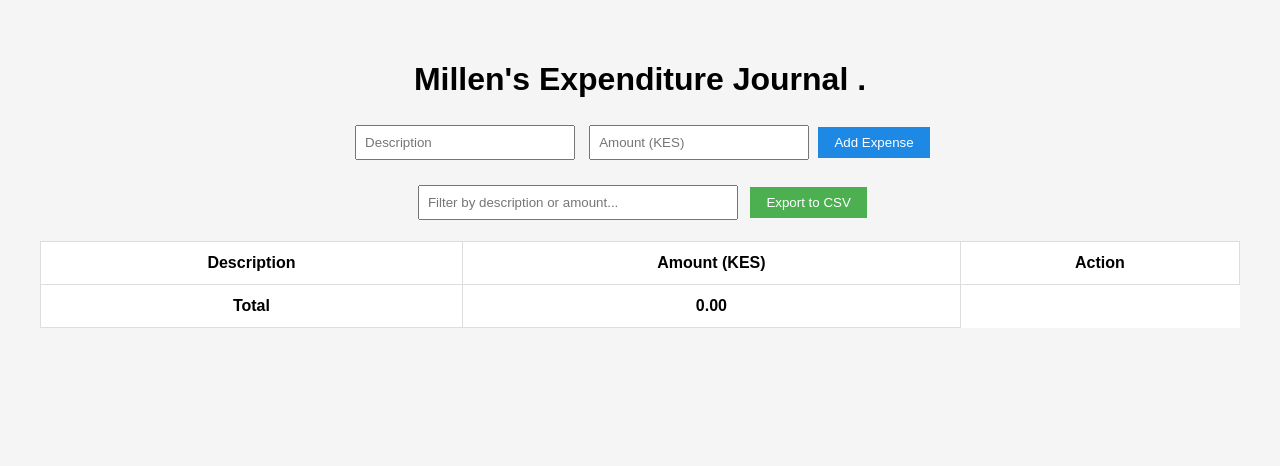
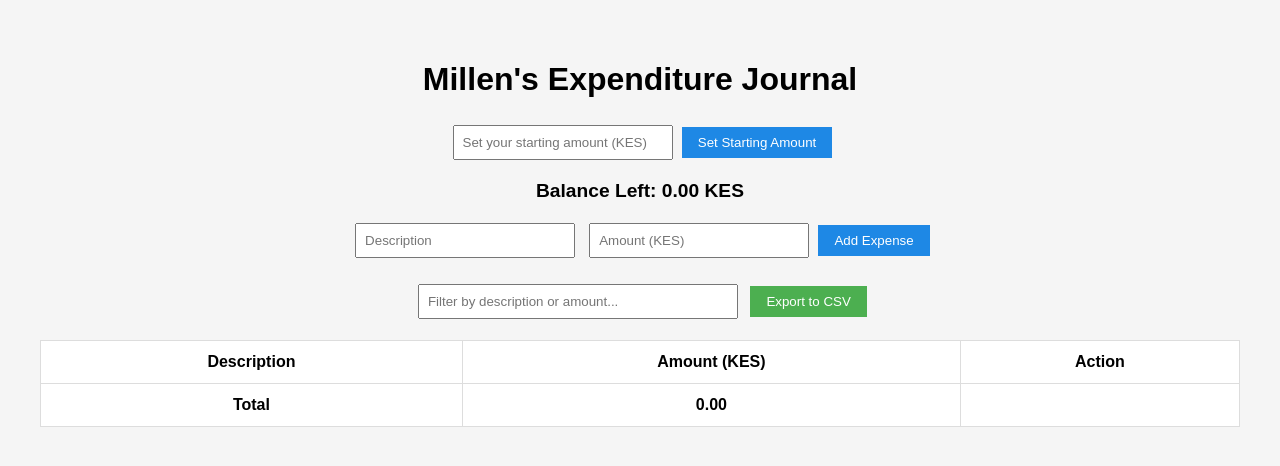
Before and after one commit to millen-morn23/expenditure-journal, a plain HTML site: page index.html in a window 1280 px wide. Drawn offline with Linux system fonts and the light colour scheme.

Commit message:
initial commits

```diff
--- a/index.html
+++ b/index.html
@@ -8,7 +8,14 @@
 </head>
 <body>
 
-  <h1>Millen's Expenditure Journal . </h1>
+  <h1>Millen's Expenditure Journal</h1>
+
+  <div class="budget-start">
+    <input type="number" id="start-amount" placeholder="Set your starting amount (KES)" />
+    <button id="start-amount-btn">Set Starting Amount</button>
+  </div>
+
+  <p id="balance-display"><strong>Balance Left:</strong> 0 KES</p>
 
   <form id="expense-form">
     <input type="text" id="desc" placeholder="Description" required>
@@ -34,6 +41,7 @@
       <tr>
         <td><strong>Total</strong></td>
         <td id="total">0</td>
+        <td></td>
       </tr>
     </tfoot>
   </table>
--- a/scripts/expenditure.js
+++ b/scripts/expenditure.js
@@ -6,8 +6,21 @@ document.addEventListener("DOMContentLoaded", () => {
     const totalDisplay = document.getElementById("total");
     const searchInput = document.getElementById("search");
     const exportBtn = document.getElementById("export-btn");
+    const startBtn = document.getElementById("start-amount-btn");
+    const startInput = document.getElementById("start-amount");
+    const balanceDisplay = document.getElementById("balance-display");
 
     let expenses = JSON.parse(localStorage.getItem("expenses")) || [];
+    let startingAmount = parseFloat(localStorage.getItem("startingAmount")) || 0;
+
+    startBtn.addEventListener("click", () => {
+      const input = parseFloat(startInput.value);
+      if (!isNaN(input) && input > 0) {
+        startingAmount = input;
+        localStorage.setItem("startingAmount", startingAmount);
+        updateTable(searchInput.value);
+      }
+    });
 
     function updateTable(filter = "") {
       tableBody.innerHTML = "";
@@ -31,6 +44,9 @@ document.addEventListener("DOMContentLoaded", () => {
       });
 
       totalDisplay.textContent = total.toFixed(2);
+      const balance = startingAmount - total;
+      balanceDisplay.textContent = `Balance Left: ${balance.toFixed(2)} KES`;
+
       localStorage.setItem("expenses", JSON.stringify(expenses));
     }
 
@@ -59,9 +75,9 @@ document.addEventListener("DOMContentLoaded", () => {
     });
 
     exportBtn.addEventListener("click", () => {
-      let csv = "Description,Amount (KES)\n";
+      let csv = "Description,Amount (KES)\\n";
       expenses.forEach(exp => {
-        csv += `"${exp.description}",${exp.amount}\n`;
+        csv += `"${exp.description}",${exp.amount}\\n`;
       });
 
       const blob = new Blob([csv], { type: "text/csv" });
@@ -73,5 +89,6 @@ document.addEventListener("DOMContentLoaded", () => {
       URL.revokeObjectURL(url);
     });
 
+    // Initial table load
     updateTable();
   });
--- a/styles/expenditure.css
+++ b/styles/expenditure.css
@@ -8,7 +8,7 @@ body {
     text-align: center;
   }
 
-  form {
+  form, .budget-start, .controls {
     margin: 1rem 0;
     text-align: center;
   }
@@ -27,6 +27,13 @@ body {
     cursor: pointer;
   }
 
+  #balance-display {
+    text-align: center;
+    font-size: 1.2rem;
+    margin: 1rem 0;
+    font-weight: bold;
+  }
+
   table {
     width: 100%;
     border-collapse: collapse;
@@ -42,11 +49,6 @@ body {
 
   tfoot td {
     font-weight: bold;
-  }
-
-  .controls {
-    text-align: center;
-    margin: 1rem 0;
   }
 
   .controls input {
```
